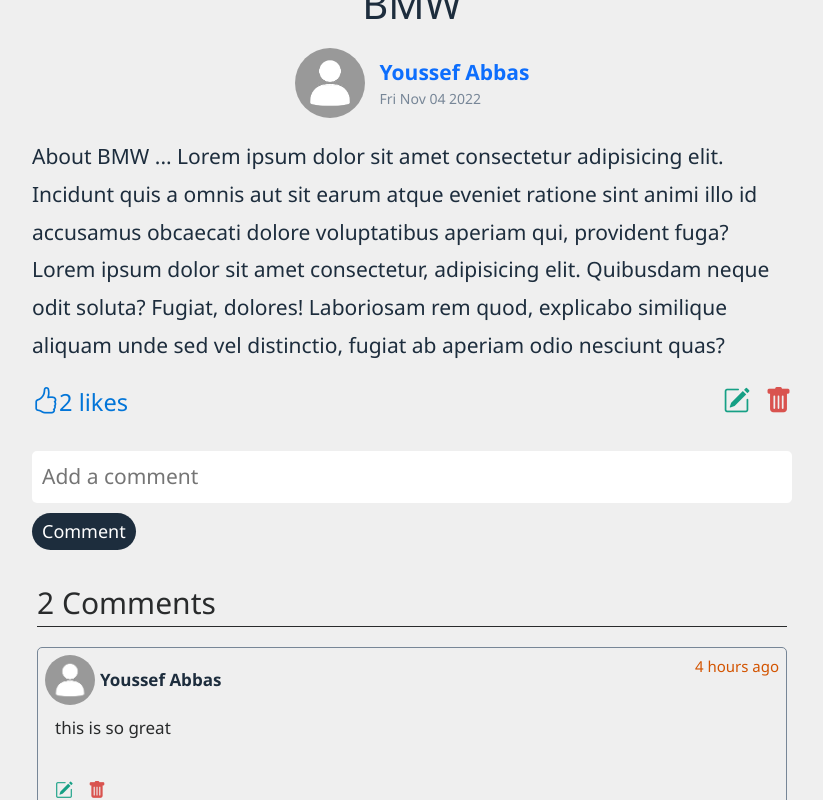
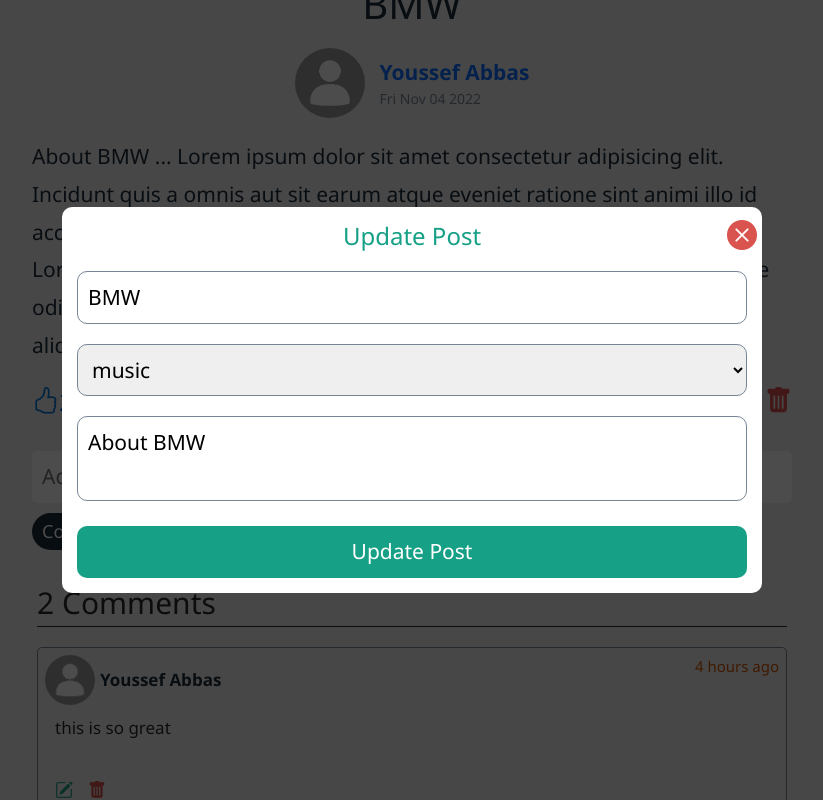
Before and after one commit to mmnaguib/blogApp, a React (Create React App) app: page /post/details/1 in a window 1280 px wide. Both pictures are taken after a click on the icon 964 px from the left and 925 px from the top of the page. Shown: the part 525-1325 px from the top of the page, without its empty margins (228-1051 px from the left). Built offline with nearby package versions, Linux system fonts and the light colour scheme.

Commit message:
add update post Modal

```diff
--- /dev/null
+++ b/src/pages/posts/UpadatePostModel.tsx
@@ -0,0 +1,62 @@
+import "./upadatePostModel.css";
+import { toast, ToastContainer } from "react-toastify";
+import { useState } from "react";
+import { postInterface } from "../../redux/type";
+interface Props {
+  post: postInterface | undefined;
+  setUpdatePost: (value: React.SetStateAction<boolean>) => void;
+}
+const UpdatePostModal = ({ setUpdatePost, post }: Props) => {
+  const [title, setTitle] = useState(post?.title);
+  const [description, setDescription] = useState(post?.description);
+  const [category, setCategory] = useState(post?.category);
+  // From Submit Handler
+  const formSubmitHandler = (e: { preventDefault: () => void }) => {
+    e.preventDefault();
+
+    console.log({ title, description, category });
+  };
+
+  return (
+    <div className="update-post">
+      <ToastContainer theme="colored" />
+      <form onSubmit={formSubmitHandler} className="update-post-form">
+        <abbr title="close">
+          <i
+            onClick={() => setUpdatePost(false)}
+            className="bi bi-x-circle-fill update-post-form-close"
+          ></i>
+        </abbr>
+        <h1 className="update-post-title">Update Post</h1>
+        <input
+          onChange={(e) => setTitle(e.target.value)}
+          value={title}
+          type="text"
+          className="update-post-input"
+        />
+        <select
+          className="update-post-input"
+          value={category}
+          onChange={(e) => setCategory(e.target.value)}
+        >
+          <option disabled value="">
+            Select A Category
+          </option>
+          <option value="music">music</option>
+          <option value="travelling">travelling</option>
+          <option value="drinks">drinks</option>
+        </select>
+        <textarea
+          className="update-post-textarea"
+          value={description}
+          onChange={(e) => setDescription(e.target.value)}
+        ></textarea>
+        <button type="submit" className="update-post-btn">
+          Update Post
+        </button>
+      </form>
+    </div>
+  );
+};
+
+export default UpdatePostModal;
--- a/src/pages/posts/post-details/PostDetails.tsx
+++ b/src/pages/posts/post-details/PostDetails.tsx
@@ -5,6 +5,7 @@
 import { toast } from "react-toastify";
 import AddComment from "../../../components/comments/AddComment";
 import CommentList from "../../../components/comments/CommentList";
+import UpdatePostModal from "../UpadatePostModel";
 const PostDetails = () => {
   const { id } = useParams();
   const post = posts.find((p) => p._id === parseInt(id || ""));
@@ -79,7 +80,7 @@
         </div>
         <div>
           <i
-            // onClick={() => setUpdatePost(true)}
+            onClick={() => setUpdatePost(true)}
             className="bi bi-pencil-square"
           ></i>
           <i onClick={deletePostHandler} className="bi bi-trash-fill"></i>
@@ -87,6 +88,9 @@
       </div>
       <AddComment />
       <CommentList />
+      {updatePost && (
+        <UpdatePostModal post={post} setUpdatePost={setUpdatePost} />
+      )}
     </div>
   );
 };
--- /dev/null
+++ b/src/pages/posts/upadatePostModel.css
@@ -0,0 +1,74 @@
+.update-post {
+    position: fixed;
+    top: 0;
+    left: 0;
+    width: 100%;
+    height: 100%;
+    background-color: rgba(0, 0, 0, 0.7);
+    z-index: 999;
+    display: flex;
+    align-items: center;
+    justify-content: center;
+}
+
+.update-post-form {
+    width: 700px;
+    background-color: var(--white-color);
+    padding: 15px;
+    border-radius: 10px;
+    display: flex;
+    flex-direction: column;
+    position: relative;
+}
+
+.update-post-form-close {
+    position: absolute;
+    top: 5px;
+    right: 5px;
+    color: var(--red-color);
+    cursor: pointer;
+    font-size: 30px;
+}
+
+.update-post-title {
+    margin-bottom: 10px;
+    font-size: 24px;
+    color: var(--green-sea-color);
+    text-align: center;
+}
+
+.update-post-input,
+.update-post-textarea {
+    width: 100%;
+    border-radius: 10px;
+    border: 1px solid var(--gray-color);
+    font-size: 21px;
+    padding: 10px;
+    margin: 10px 0;
+}
+
+.update-post-textarea {
+    resize: none;
+}
+
+.update-post-btn {
+    width: 100%;
+    text-align: center;
+    cursor: pointer;
+    background-color: var(--green-sea-color);
+    border: none;
+    font-size: 21px;
+    font-weight: 500;
+    color: var(--white-color);
+    border-radius: 10px;
+    padding: 10px;
+    margin-top: 15px;
+}
+
+
+/* Media Queries */
+@media (max-width: 820px) {
+    .update-post-form {
+        width: 90%;
+    }
+}
```
